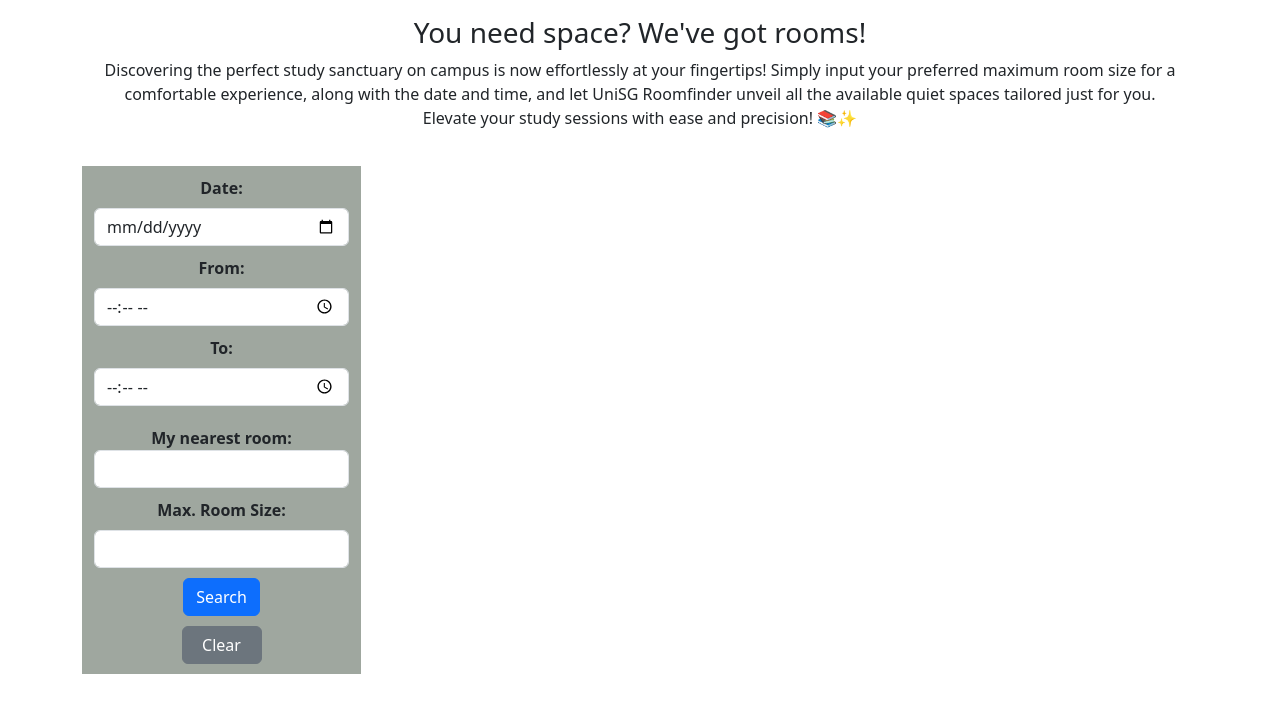
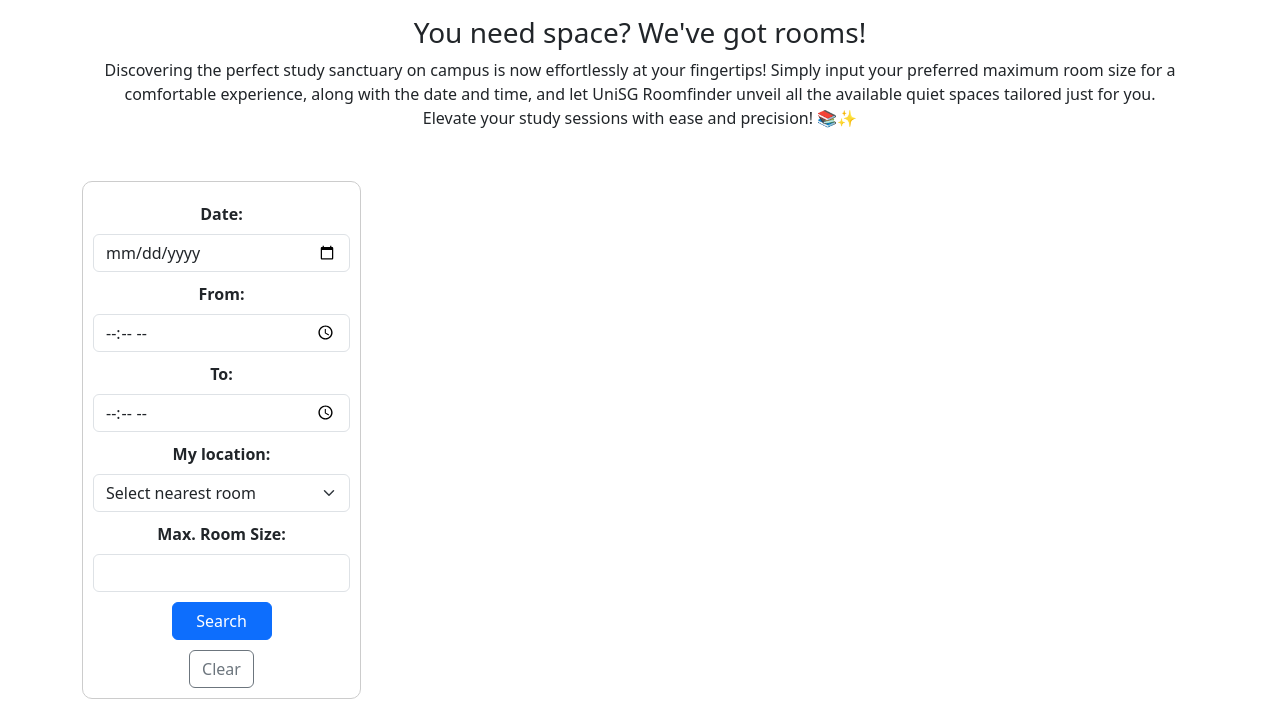
Before and after one commit to Code2703/FCS_roomfinder, a Flask app: template templates/home.html in a window 1280 px wide. Shown: the part 74-800 px from the top of the page. Run offline with Flask 3, Linux system fonts and the light colour scheme; the template is opened without the code that fills it, so the values that code supplies are empty; parts of the project's set-up code (start-up, migrations or seed data) failed here and were passed over.

Commit message:
various changes to the filters

```diff
--- a/templates/home.html
+++ b/templates/home.html
@@ -23,7 +23,7 @@ Home
     <div class="row align-items-start">
 
         <!-- Filters Column -->
-        <div class="col" style="background-color: rgb(159, 167, 159);">
+        <div class="col" style="border: 1px solid #ccc; border-radius: 10px; padding: 10px; margin-top: 15px;">
             <div>
                 <form action="" method="post" novalidate>
 
@@ -49,15 +49,13 @@ Home
                     </div>
 
                     <!-- Enter nearest room for routing directions -->
-                    <div class="form-group" style="margin-top: 10px;">
-                        <label for="start_location" style="margin-top: 10px; font-weight: bold;">My nearest room:</label>
-                        <input class="form-control" list="location_list" id="start_location" name="start_location" />
-                    </div>
-                    <datalist id="location_list">
-                        {% for index, row in start_locations.iterrows() %}
-                            <option value="{{ row['room_nr'] }}"></option>
+                    <label for="start_location" class="form-label" style="margin-top: 10px; font-weight: bold;">My location:</label>
+                    <select class="form-select" aria-label="Default select example" id="start_location" name="start_location">
+                        <option selected>Select nearest room</option>
+                        {% for index, row in rooms_df.iterrows() %}
+                        <option value="{{ row['room_nr'] }}">{{ row['room_nr'] }}</option>
                         {% endfor %}
-                    </datalist>
+                      </select>
 
                     <!-- Select by size -->
                     <label for="validationCustom01" class="form-label" style="margin-top: 10px; font-weight: bold;">Max. Room Size:</label>
@@ -68,14 +66,14 @@ Home
 
                     <!-- Submit the form -->
                     <div class="col">
-                        <button class="btn btn-primary" type="submit" onclick="" name="button_filter_size" style="margin-top: 10px;">Search</button>
+                        <button class="btn btn-primary" type="submit" onclick="" name="button_filter_size" style="margin-top: 10px; width: 100px;">Search</button>
                     </div>
                 </form>
 
                 <!-- Button to clear all filters -->
                 <div>
                     <form action="{{ url_for('clear_filters') }}" method="post">
-                        <button type="submit" class="btn btn-secondary" style="margin: 10px; width: 80px;">Clear</button>
+                        <button type="submit" class="btn btn-outline-secondary" style="margin-top: 10px; width: 100;">Clear</button>
                     </form>
                 </div>
             </div>
```
